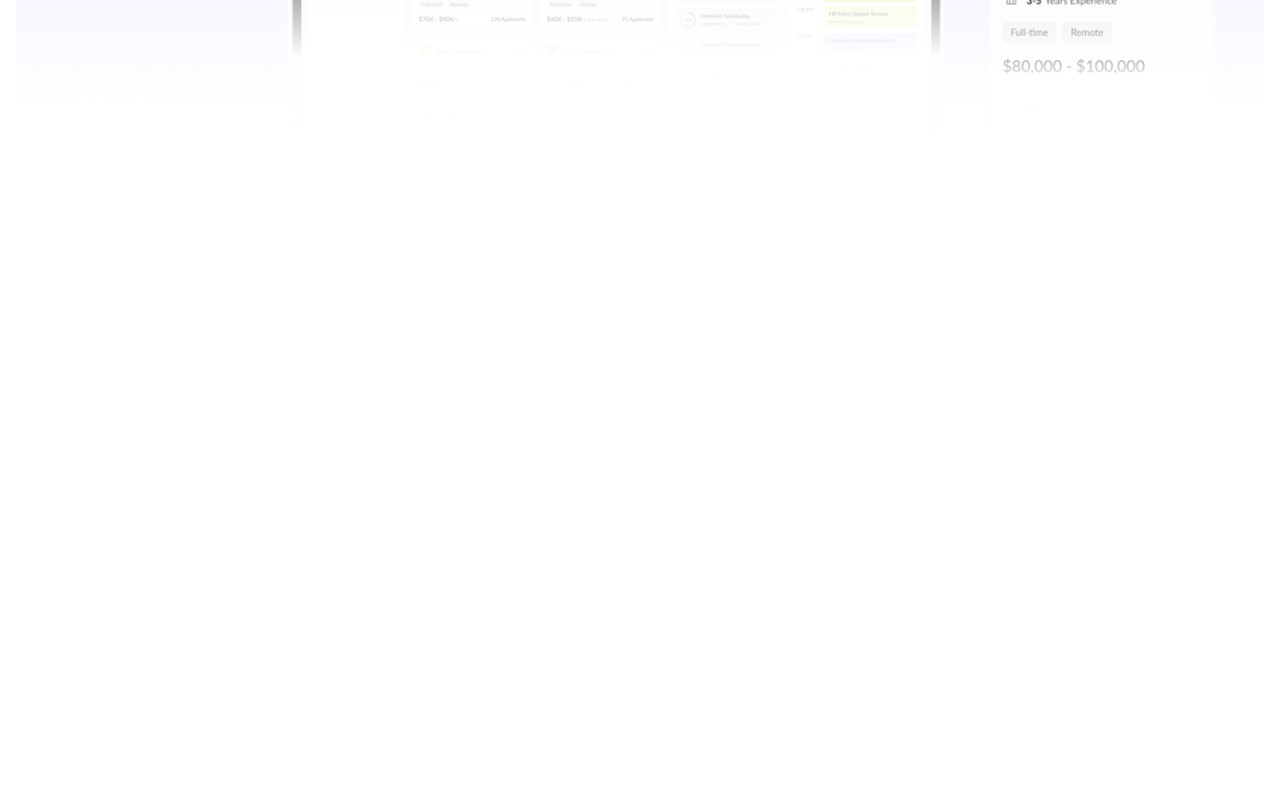
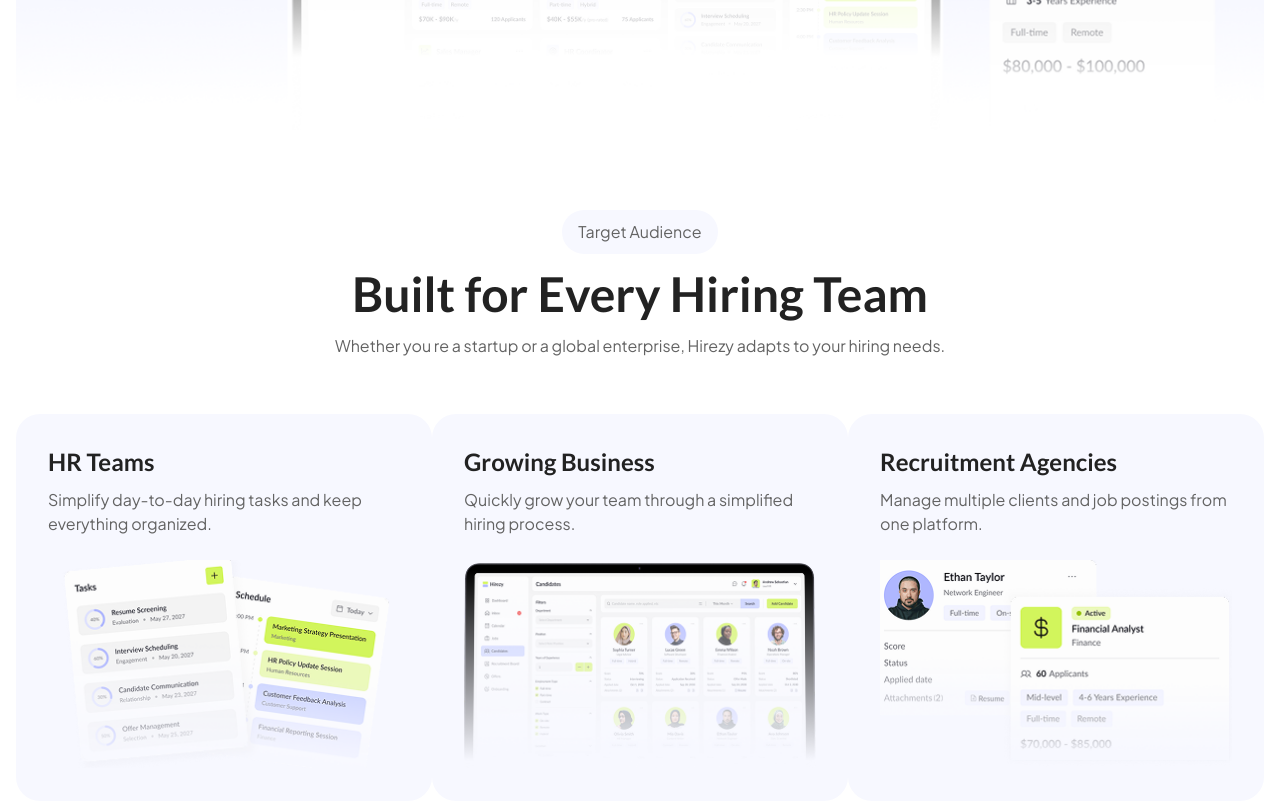
Before and after one commit to Bernardowert/project-hirezy, a Next.js app: page / in a window 1280 px wide. Shown: the part 700-1502 px from the top of the page. Before the commit the page ends 830 px from the top, so only its background shows below. Built offline with nearby package versions, Linux system fonts and the light colour scheme.

Commit message:
criação da section audience, criação do componente title section para escalar titulos e hotfix

```diff
--- a/app/page.tsx
+++ b/app/page.tsx
@@ -1,4 +1,5 @@
 import { CardAudience } from "@/components/cardAudience";
+import { SectionAudience } from "@/components/sections/home/audience";
 import { SectionHero } from "@/components/sections/home/hero";
 import { Subtitle } from "@/components/subtitle";
 
@@ -7,6 +8,7 @@ export default function Home() {
   return (
      <>
         <SectionHero/>
+        <SectionAudience/>
      </>
   )
 }
--- /dev/null
+++ b/components/sections/home/audience/areaCards.tsx
@@ -0,0 +1,41 @@
+import { CardAudience } from "@/components/cardAudience";
+
+
+
+import audience01 from "@/assets/audience-img-01.png";
+import audience02 from "@/assets/audience-img-02.png";
+import audience03 from "@/assets/audience-img-03.png";
+
+const cards = [
+    {
+        title:"HR Teams",
+        description:"Simplify day-to-day hiring tasks and keep everything organized.",
+        imageSrc:audience01,
+        imageAlt: "HR Teams Dashboard"
+    },
+    {
+        title:"Growing Business",
+        description:"Quickly grow your team through a simplified hiring process.",
+        imageSrc:audience02,
+        imageAlt: "HR Teams Business"
+    },
+    {
+        title:"Recruitment Agencies",
+        description:"Manage multiple clients and job postings from one platform.",
+        imageSrc:audience03,
+        imageAlt: "HR Teams Agencies"
+    }
+]
+
+
+export function AreaCards(){
+    return(
+        <div className="flex items-center justify-between mt-14">
+             {
+                cards.map(({title,description,imageSrc,imageAlt},index) =>(
+                    <CardAudience key={`${index} + ${title}`} title={title} description={description} imageSrc={imageSrc} imageAlt={imageAlt}/>
+                ))
+             }
+        </div>
+    )
+}
--- /dev/null
+++ b/components/sections/home/audience/index.tsx
@@ -0,0 +1,15 @@
+import { ContainerGRID } from "@/components/containerGRID";
+import { Subtitle } from "@/components/subtitle";
+import { TitleSection } from "@/components/titleSection";
+import { AreaCards } from "./areaCards";
+
+export function SectionAudience(){
+    return(
+        <section className="py-20">
+            <ContainerGRID>
+                     <TitleSection subtitle="Target Audience" title="Built for Every Hiring Team" description="Whether you re a startup or a global enterprise, Hirezy adapts to your hiring needs."/>
+                     <AreaCards/>
+            </ContainerGRID>
+        </section>
+    )
+}
--- a/components/subtitle/index.tsx
+++ b/components/subtitle/index.tsx
@@ -2,6 +2,6 @@ import { ReactNode } from "react";
 
 export function Subtitle({children}:{children:ReactNode}){
     return(
-        <span className="py-2.5 px-4 text-grey-500 rounded-3xl bg-blue-300">{children}</span>
+        <span className="inline-block py-2.5 px-4 text-grey-500 rounded-3xl bg-blue-300">{children}</span>
     )
 }
--- /dev/null
+++ b/components/titleSection/index.tsx
@@ -0,0 +1,17 @@
+import { Subtitle } from "../subtitle";
+
+interface TitleSectionProps{
+    subtitle:string;
+    title:string;
+    description:string;
+}
+
+export function TitleSection({subtitle, title, description}:TitleSectionProps){
+    return(
+         <div className="text-center space-y-4">
+            <Subtitle>{subtitle}</Subtitle>
+            <h2 className="font-lato font-semibold text-5xl text-black-500">{title}</h2>
+            <p className="text-grey-500">{description}</p>
+         </div>
+    )
+}
```
